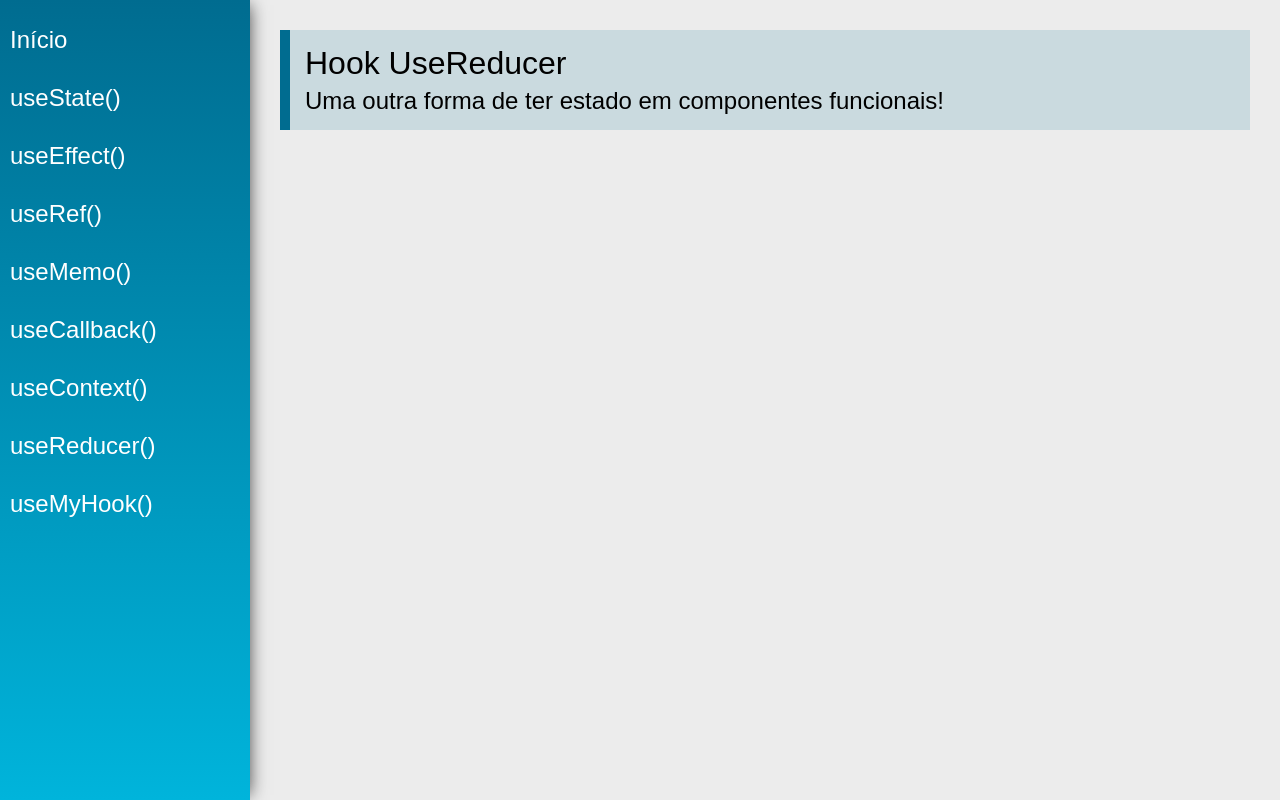
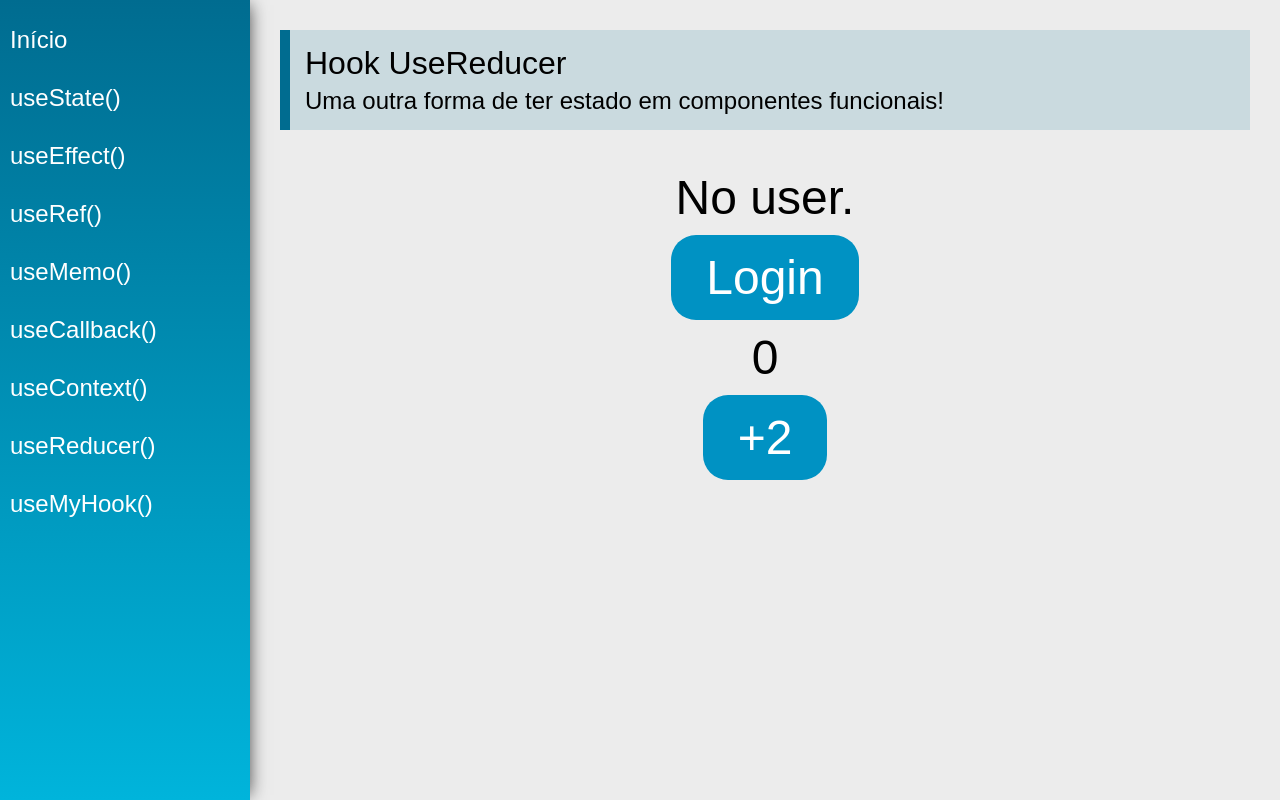
Before and after one commit to victorduarte317/react_hooks, a React (Create React App) app: page /useReducer in a window 1280 px wide. Built offline with nearby package versions, Linux system fonts and the light colour scheme.

Commit message:
useReducer

```diff
--- a/src/views/examples/UseEffect.jsx
+++ b/src/views/examples/UseEffect.jsx
@@ -41,7 +41,7 @@
         <div className="UseEffect">
             <PageTitle
                 title="Hook UseEffect"
-                subtitle="Permite executar efeitos colaterais em componentes funcionais!"
+                subtitle="Allow the execution of collateral effects in functional components!"
             />
 
             <div className='center'>
--- a/src/views/examples/UseMemo.jsx
+++ b/src/views/examples/UseMemo.jsx
@@ -2,8 +2,6 @@
 import PageTitle from '../../components/layout/PageTitle'
 
 function sum(a, b) {
-    const future = Date.now() + 2000
-    while(Date.now() < future) {} // Wait
     return a + b
 }
 
--- a/src/views/examples/UseReducer.jsx
+++ b/src/views/examples/UseReducer.jsx
@@ -1,13 +1,56 @@
-import React from 'react'
+import React, { useReducer } from 'react'
 import PageTitle from '../../components/layout/PageTitle'
 
+const initialState = {
+    cart: [],
+    products: [],
+    user: null,
+    number: 0
+}
+
+function reducer(state, action) {
+    // reducer will get an object on its initial state and,
+    // for each action triggered, the objects state evolves by changing its attribute
+
+    switch(action.type) {
+        case 'numberAdd2':
+            return {...state, number: state.number + 2}
+        break
+
+        case 'login':
+            return {...state, user: { name: action.payload } }
+        break
+
+        default: return state
+    }
+
+}
+
 const UseReducer = (props) => {
+    const [state, dispatch] = useReducer(reducer, initialState)
     return (
         <div className="UseReducer">
             <PageTitle
                 title="Hook UseReducer"
                 subtitle="Uma outra forma de ter estado em componentes funcionais!"
             />
+
+            <div className="center">
+                {state.user ?
+                <span className="text">{state.user.name}</span>
+                : <span className="text">No user.</span>
+            }
+
+                <div>
+                    <button className="btn"
+                    onClick={() => dispatch({type: 'login', payload: 'Maria'})}>Login</button>
+                </div>
+                <span className="text">{state.number}</span>
+                <div>
+                    <button className="btn"
+                    onClick={() => dispatch({type: 'numberAdd2'})}>+2</button>
+                </div>
+            </div>
         </div>
     )
 }
```
